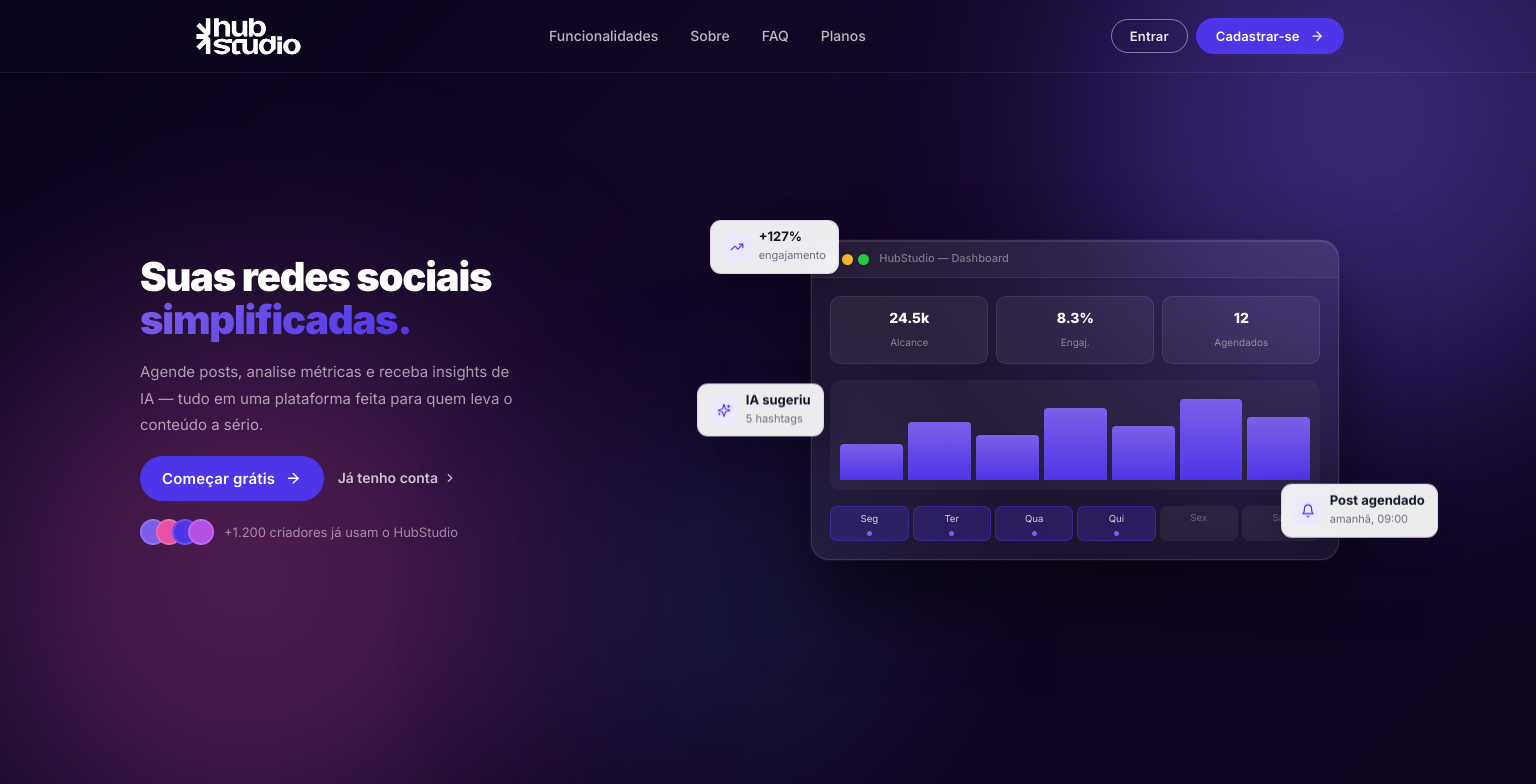
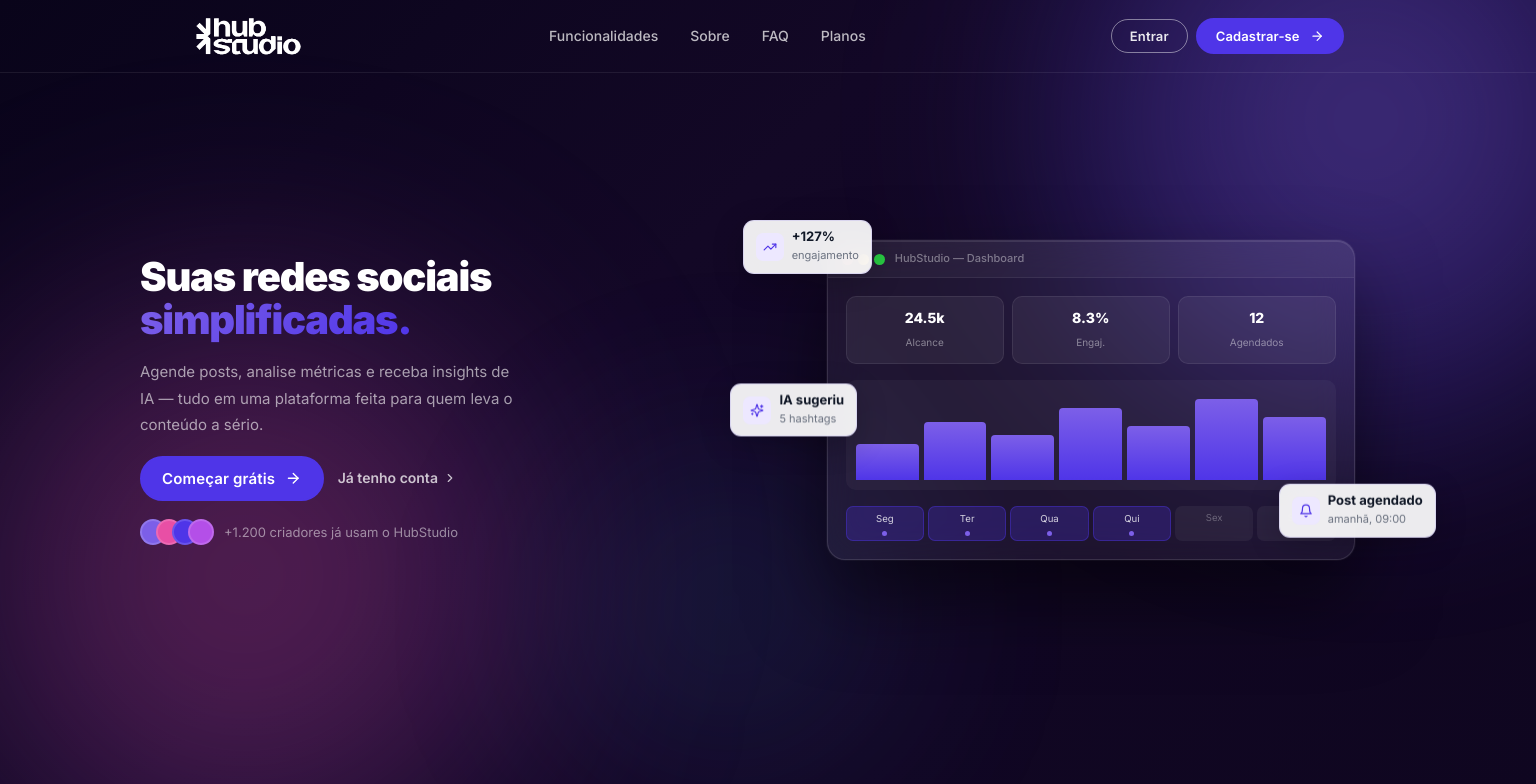
Before and after one commit to brenosemfreio/tcc, a React (Vite) app: page / in a window 1536 px wide. Shown: the top 784 px of the page. Built offline with nearby package versions, Linux system fonts and the light colour scheme.

Commit message:
chore: auto sync [Claude]

```diff
--- a/src/pages/Landing/Landing.css
+++ b/src/pages/Landing/Landing.css
@@ -1868,7 +1868,7 @@
     min-height: 100svh;
   }
   .l-hero__inner {
-    grid-template-columns: 1fr 1.2fr;
+    grid-template-columns: 1fr 1.08fr;
     gap: 80px;
     min-height: 100vh;
     min-height: 100svh;
```
